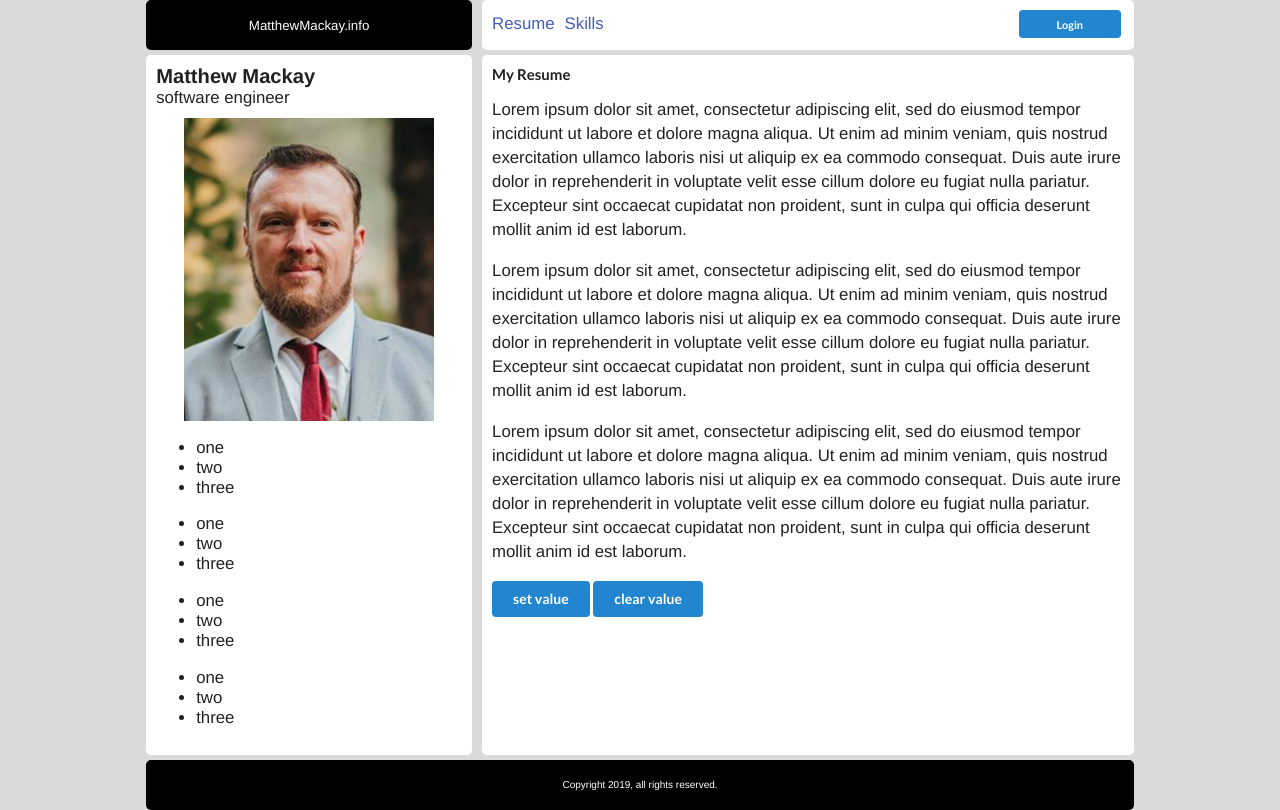
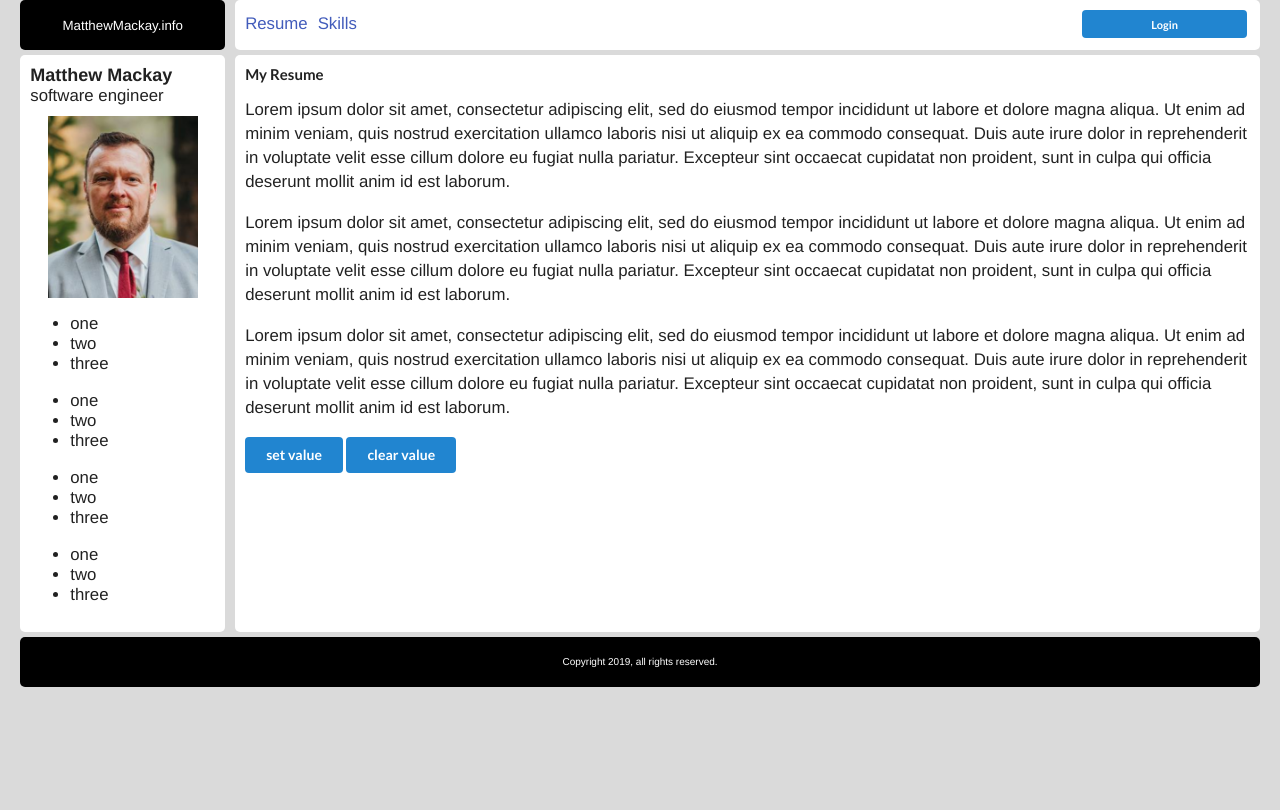
Before and after one commit to mattmackay76/matthewmackay.info, a React (Create React App) app in the folder ClientApp/: page / in a window 1280 px wide. Built offline with nearby package versions, Linux system fonts and the light colour scheme.

Commit message:
backing up for a refactor

```diff
--- a/ClientApp/src/components/Layout.css
+++ b/ClientApp/src/components/Layout.css
@@ -22,7 +22,7 @@ a {
 
 .layout {
     display: grid;
-    max-width: 1024px;
+    max-width: 1400px;
     margin: 0 auto;
     font: 1.2em Helvetica, arial, sans-serif;
 }
@@ -57,7 +57,7 @@ a {
 }
 
 .profile section .name {
-    font-size: larger;
+    font-size: small;
     font-weight: bold;
 }
 
@@ -118,9 +118,10 @@ article {
 
 @media (min-width: 600px) {
     .layout {
-        grid-template-columns: [left-gutter] .1fr [sidebar] 4fr [content] 8fr [right-gutter] .1fr;
+        grid-template-columns: [left-gutter] .1fr [sidebar] 3fr [content] 9fr [right-gutter] .1fr;
         grid-template-rows: [header] 50px [body] auto [footer] 50px;
         grid-gap: 5px 10px;
+        font: 1em Helvetica, arial, sans-serif;
     }
 
     .header {
@@ -150,6 +151,27 @@ article {
 
     .profile img {
         width: 100%;
-        max-width: 250px;
+        max-width: 150px;
     }
 }
+
+@media (min-width: 800px) {
+    .profile section .name {
+        font-size: larger;
+        font-weight: bold;
+    }
+}
+
+@media (min-width: 1024px) {
+    .layout {
+        grid-template-columns: [left-gutter] .1fr [sidebar] 2fr [content] 10fr [right-gutter] .1fr;
+        grid-template-rows: [header] 50px [body] auto [footer] 50px;
+        grid-gap: 5px 10px;
+        font: 1.2em Helvetica, arial, sans-serif;
+    }
+
+    .profile section .name {
+        font-size: large;
+        font-weight: bold;
+    }
+}
--- a/ClientApp/src/components/content/Demos.css
+++ b/ClientApp/src/components/content/Demos.css
@@ -23,6 +23,13 @@
 }
 
 @media (min-width: 600px) {
+
+    #demos form {
+        display: grid;
+        grid-template-columns: [left] 4fr [right] 4fr;
+        font: 1em Helvetica, arial, sans-serif;
+    }
+
     #demos label {
         display: flex;
         flex-direction: row;
--- a/ClientApp/src/components/content/Demos.js
+++ b/ClientApp/src/components/content/Demos.js
@@ -97,48 +97,36 @@ class Demos extends Component {
             return hasError ? shouldShow : false;
         };
 
+        let inputJsx = (label, name, id) => (
+        <label>
+                <span key={`span-${name + id}`}>{label}: </span>
+            <input
+                    key={`input-${name + id}`}
+                name={name} placeholder=""
+                value={this.state.formData[name]}
+                className={shouldMarkError(name) ? 'error' : ''}
+                onChange={this.handleChange}
+                onBlur={this.handleBlur(name)} />
+            <div
+                    key={`error-${name + id}`}
+                className="ui pointing above label"
+                style={!shouldMarkError(name) ? { display: 'none' } : {}}>
+                    {messages[name].map((e,i) => (
+                        <p key={`p-${i + name + id}`}>{e}</p>
+                    ))}
+            </div>
+        </label>);
 
         return (
             <article id="demos" className="content">
 
                 <form onSubmit={this.handleSubmit}>
-                    <label>
-                        <span>someData: </span>
-                        <input
-                            name="someData" placeholder=""
-                            value={this.state.formData.someData}
-                            className={shouldMarkError("someData") ? 'error' : ''}
-                            onChange={this.handleChange}
-                            onBlur={this.handleBlur("someData")} />
-                        <div
-                            className="ui pointing above label"
-                            style={!shouldMarkError("someData") ? { display: 'none' } : {}}>
-                            {messages["someData"].map(e => (
-                                <p>{e}</p>
-                            ))}
-                        </div>
-                    </label>
 
-                    <div className="ui divider" />
+                    {inputJsx("someDataLabel", "someData", 1 )}
+                        <div className="ui divider" />
+                    {inputJsx("someOtherDataLabel", "someOtherData", 2)}
+                        <div className="ui divider" />
 
-                    <label>
-                        <span>someOtherData: </span>
-                        <input
-                            name="someOtherData"
-                            className={shouldMarkError("someOtherData") ? 'error' : ''}
-                            value={this.state.formData.someOtherData}
-                            onChange={this.handleChange}
-                            onBlur={this.handleBlur("someOtherData")} />
-                        <div
-                            className="ui pointing above label"
-                            style={!shouldMarkError("someOtherData") ? { display: 'none' } : {}}>
-                            {messages["someOtherData"].map(e => (
-                                <p>{e}</p>
-                            ))}
-                        </div>
-                    </label>
-
-                    <div className="ui divider" />
                     <input disabled={isDisabled} type="submit" value={ !this.props.isLoaded ? 'Add': 'Update'} className="ui primary button" />
                 </form>
             </article>
```
